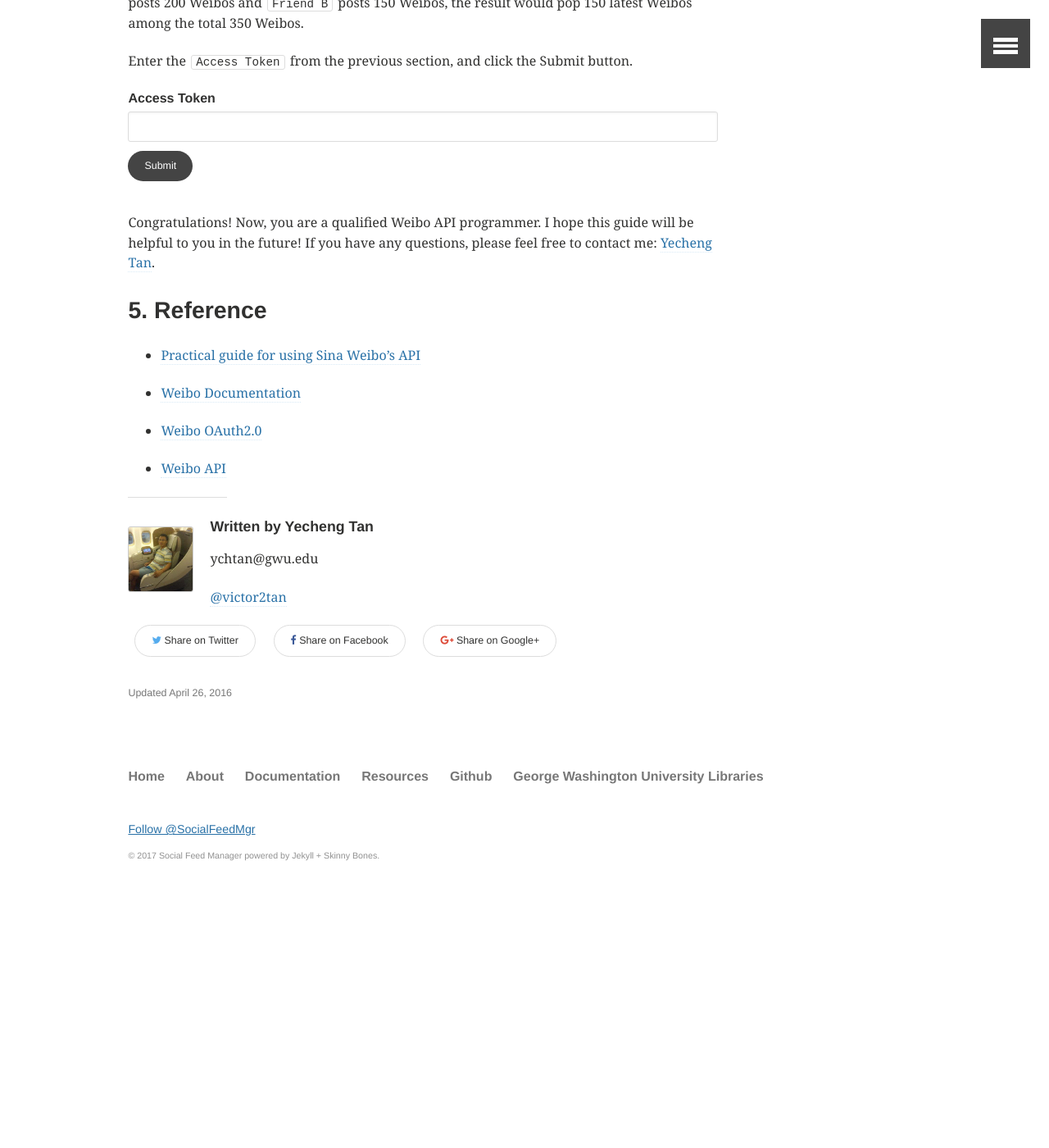
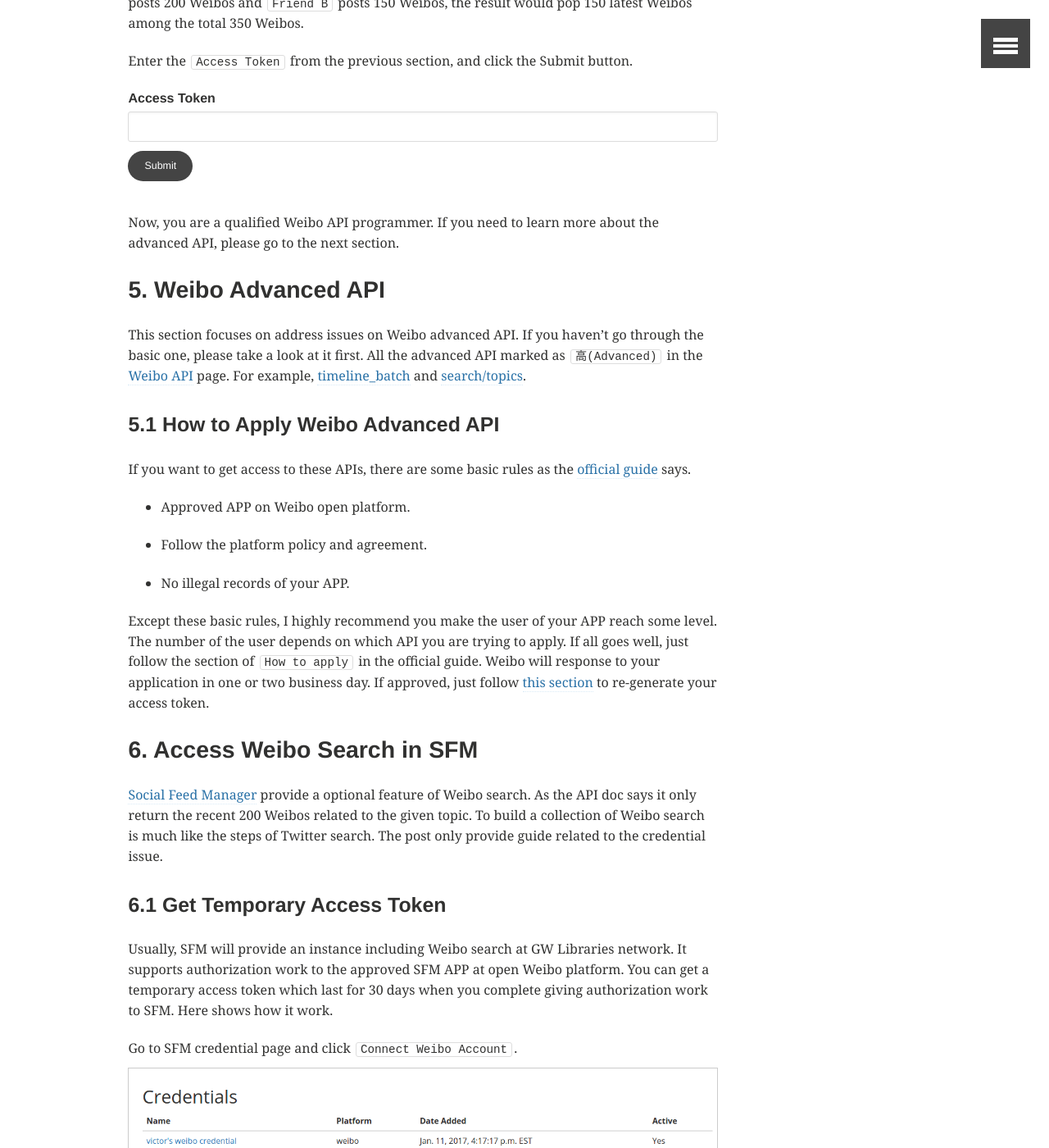
Before and after one commit to gwu-libraries/sfm-ui, a Jekyll site: the page built from _posts/2016-04-26-weibo-api-guide.md, in a window 1280 px wide and 1400 px high, scrolled down 11834 px. Shown: the whole window at 82% size. Built offline with Jekyll 4.4.1, drawn with Linux system fonts in a browser that asks for light colours; comment, search, counter and statistics services are not loaded; before the commit the page ends 12954 px from its top, so only the background shows below that; some of the changed text lies outside the part shown.

Commit message:
restruct the weibo posts

```diff
--- a/_posts/2016-04-26-weibo-api-guide.md
+++ b/_posts/2016-04-26-weibo-api-guide.md
@@ -193,8 +193,8 @@
 
 If you get any unexpected errors in above two steps, request new `Authentication Code` and try again!
 
-## 4. API Examples
-In this section, I'll help you understand the API with examples.
+## 4. Basic API Examples
+In this section, I'll help you understand the Basic API with examples.
 
 [Public Timeline](http://open.weibo.com/wiki/2/statuses/public_timeline): Returns the latest public Weibos.
 It will return the latest Weibos with limited count based on all the Weibo users' posts. Usually, it returns 50 Weibo posts in one page ordering by timestamp. For example, if `User A` posts 10 Weibos and `User B` posts 5 Weibos, the result would pop 5 latest weibo among the total 15 Weibos.
@@ -221,11 +221,53 @@
 </form>
 
 
-Congratulations! Now, you are a qualified Weibo API programmer. I hope this guide will be helpful to you in the future! If you have any questions, please feel free to contact me: [Yecheng Tan](http://library.gwu.edu/users/ychtan).
+Now, you are a qualified Weibo API programmer. If you need to learn more about the advanced API, please go
+to the next section.
 
-## 5. Reference
+## 5. Weibo Advanced API
+This section focuses on address issues on Weibo advanced API. If you haven't go through the basic one, please take a look at it first.
+All the advanced API marked as `高(Advanced)` in the  [Weibo API](http://open.weibo.com/wiki/%E5%BE%AE%E5%8D%9AAPI) page.
+For example, [timeline_batch](http://open.weibo.com/wiki/2/statuses/timeline_batch) and [search/topics](http://open.weibo.com/wiki/2/search/topics).
+
+### 5.1 How to Apply Weibo Advanced API
+
+If you want to get access to these APIs, there are some basic rules as the [official guide](http://open.weibo.com/wiki/%E9%AB%98%E7%BA%A7%E6%8E%A5%E5%8F%A3%E7%94%B3%E8%AF%B7) says.
+
+* Approved APP on Weibo open platform.
+* Follow the platform policy and agreement.
+* No illegal records of your APP.
+
+Except these basic rules, I highly recommend you make the user of your APP reach some level. The number of the user depends on which API you are trying to apply.
+If all goes well, just follow the section of `How to apply` in the official guide. Weibo will response to your application in one or two business day.
+If approved, just follow [this section](#get-access-token) to re-generate your access token.
+
+## 6. Access Weibo Search in SFM
+[Social Feed Manager]({{ site.github.url }}) provide a optional feature of Weibo search. As the API doc says it only return the recent 200 Weibos related to the given topic.
+To build a collection of Weibo search is much like the steps of Twitter search. The post only provide guide related to the credential issue.
+
+### 6.1 Get Temporary Access Token
+Usually, SFM will provide an instance including Weibo search at GW Libraries network. It supports authorization work to the approved SFM APP at open Weibo platform.
+You can get a temporary access token which last for 30 days when you complete giving authorization work to SFM. Here shows how it work.
+
+Go to SFM credential page and click `Connect Weibo Account`.
+![weibo connect btn]({{ site.github.url }}/images/weibo/weibo_connect.png)
+
+Next page would be like this:
+![weibo auth login]({{ site.github.url }}/images/weibo/weibo_auth_login.png)
+
+Giving your username and password, click red `登录(Login)` button and then click the red `授权(Authorize)` button in next page.
+Finally, you will be redirect to the access token page.
+![weibo sfm access]({{ site.github.url }}/images/weibo/weibo_sfm_token.png)
+
+With above access token, you can build your own Weibo search collection. By the way, the access token will expire in 30 days.
+
+Congratulations! You have completed all the sections. I hope this guide will be helpful to you in the future! If you have any questions, please feel free to contact me: [Yecheng Tan](http://library.gwu.edu/users/ychtan).
+
+## 7. Reference
 
 * [Practical guide for using Sina Weibo's API](https://www.cs.cmu.edu/~lingwang/weiboguide/)
 * [Weibo Documentation](http://open.weibo.com/wiki/%E9%A6%96%E9%A1%B5)
 * [Weibo OAuth2.0](http://open.weibo.com/wiki/%E6%8E%88%E6%9D%83%E6%9C%BA%E5%88%B6%E8%AF%B4%E6%98%8E)
 * [Weibo API](http://open.weibo.com/wiki/%E5%BE%AE%E5%8D%9AAPI)
+* [Weibo Advance API Apply](http://open.weibo.com/wiki/%E9%AB%98%E7%BA%A7%E6%8E%A5%E5%8F%A3%E7%94%B3%E8%AF%B7)
+* [Weibo API](http://open.weibo.com/wiki/%E5%BE%AE%E5%8D%9AAPI)
```
Also changed, not shown: _posts/2017-01-11-weibo-advanced-api.md (deleted, +0 -53 lines).
